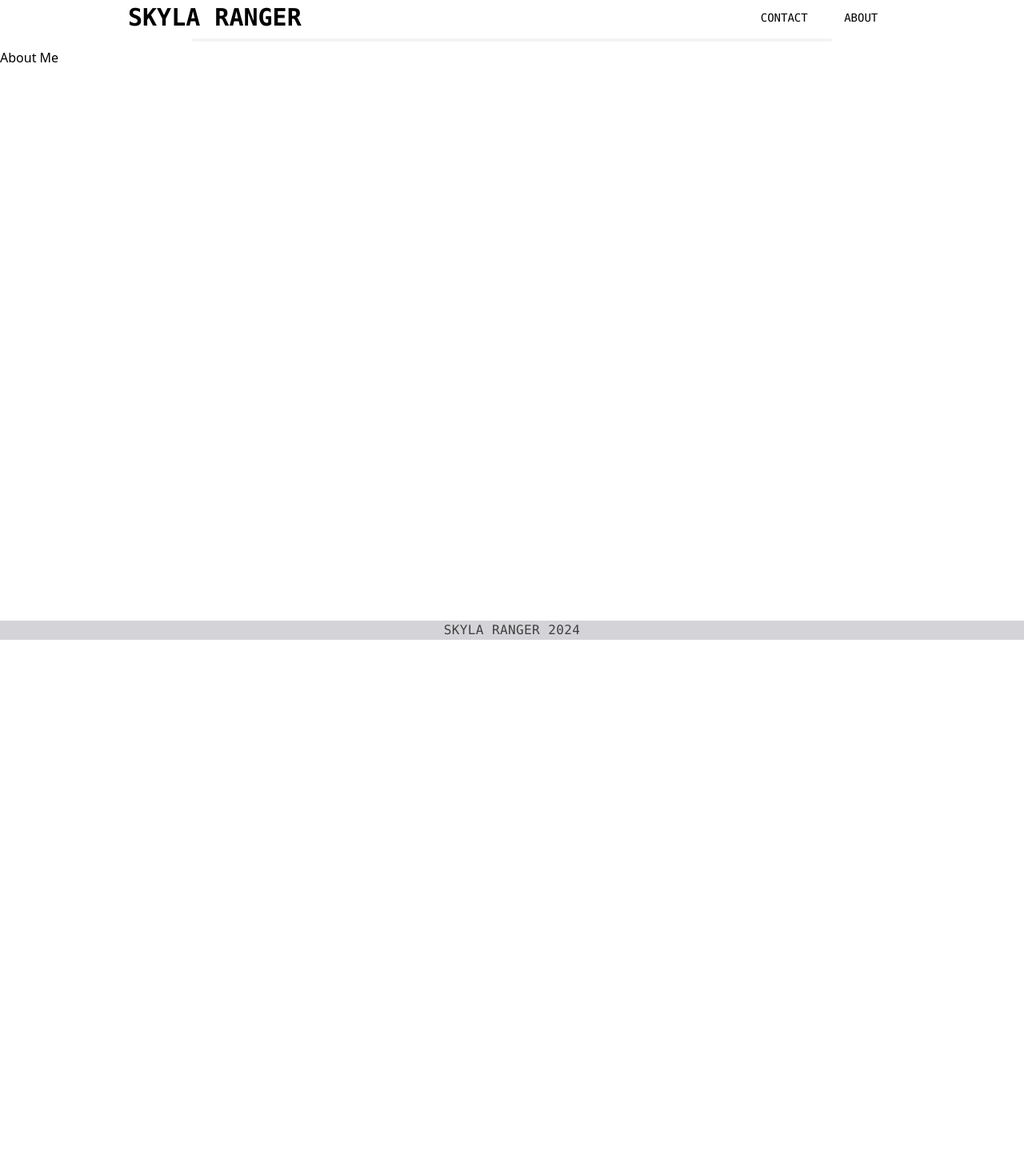
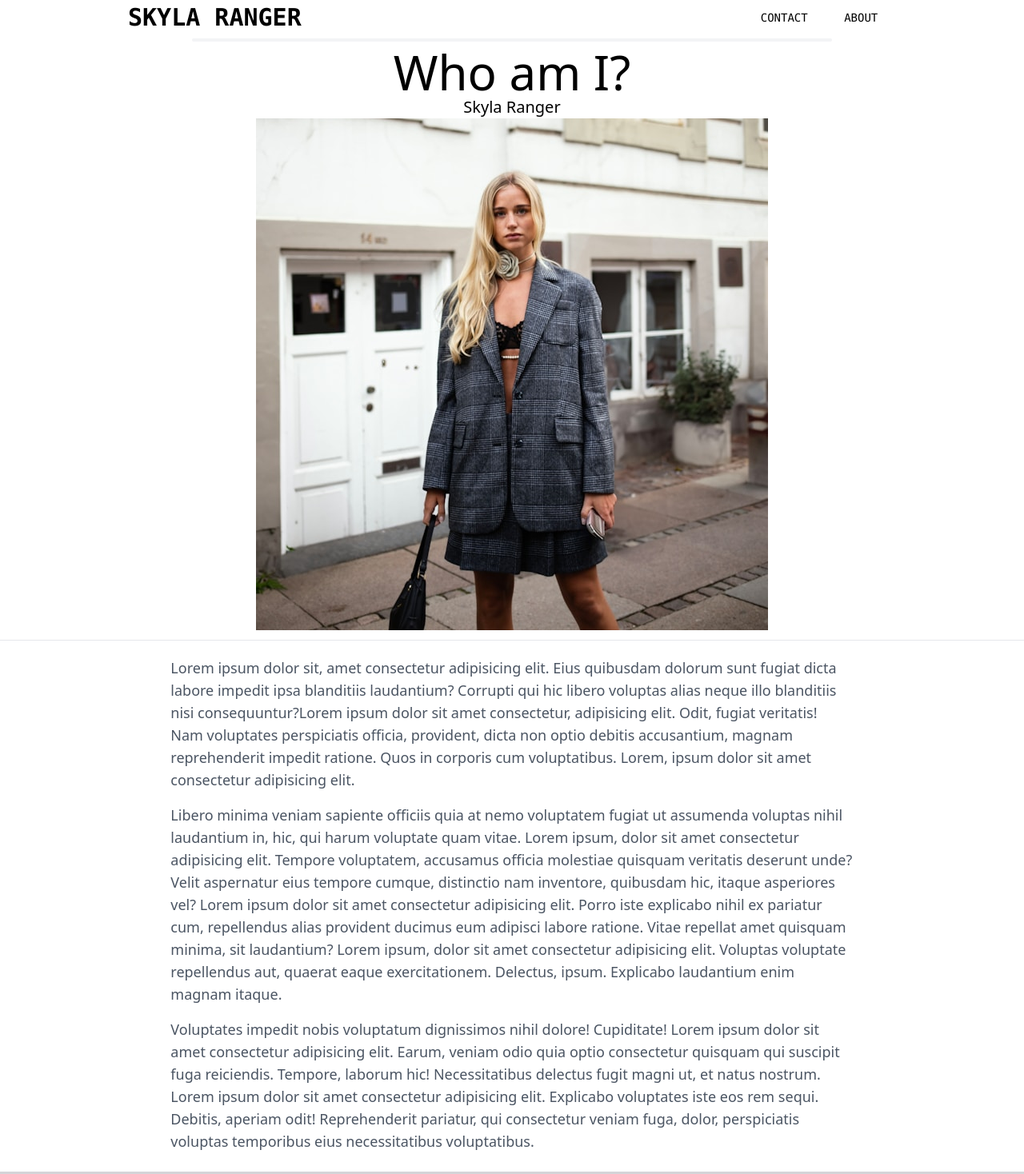
Before and after one commit to Migue28/photographer-portafolio, a React (Vite) app: page /about in a window 1280 px wide. Shown: the top 1468 px of the page at 80% size. Before the commit the page ends 800 px from the top, so only its background shows below. Built offline with nearby package versions, Linux system fonts and the light colour scheme; no server answers.

Commit message:
Add info about

```diff
--- a/src/pages/About.tsx
+++ b/src/pages/About.tsx
@@ -1,5 +1,48 @@
+import { woman } from '@src/assets/images'
+
 const About = () => {
-  return <h1>About Me</h1>
+  const owner = woman
+
+  return (
+    <div className='flex justify-center items-center flex-col'>
+      <header>
+        <h1 className='text-6xl flex justify-center items-center'>Who am I?</h1>
+        <h2 className='flex justify-center items-center text-xl'>Skyla Ranger</h2>
+        <img className='object-cover aspect-square w-fit' src={owner} alt='Skyla Ranger photo' />
+      </header>
+      <hr className='m-3 bg-slate-600 w-full' />
+      <section className='flex flex-col justify-center items-center w-2/3 text-lg text-gray-600'>
+        <p className='my-2'>
+          Lorem ipsum dolor sit, amet consectetur adipisicing elit. Eius quibusdam dolorum sunt
+          fugiat dicta labore impedit ipsa blanditiis laudantium? Corrupti qui hic libero voluptas
+          alias neque illo blanditiis nisi consequuntur?Lorem ipsum dolor sit amet consectetur,
+          adipisicing elit. Odit, fugiat veritatis! Nam voluptates perspiciatis officia, provident,
+          dicta non optio debitis accusantium, magnam reprehenderit impedit ratione. Quos in
+          corporis cum voluptatibus. Lorem, ipsum dolor sit amet consectetur adipisicing elit.
+        </p>
+        <p className='my-2'>
+          Libero minima veniam sapiente officiis quia at nemo voluptatem fugiat ut assumenda
+          voluptas nihil laudantium in, hic, qui harum voluptate quam vitae. Lorem ipsum, dolor sit
+          amet consectetur adipisicing elit. Tempore voluptatem, accusamus officia molestiae
+          quisquam veritatis deserunt unde? Velit aspernatur eius tempore cumque, distinctio nam
+          inventore, quibusdam hic, itaque asperiores vel? Lorem ipsum dolor sit amet consectetur
+          adipisicing elit. Porro iste explicabo nihil ex pariatur cum, repellendus alias provident
+          ducimus eum adipisci labore ratione. Vitae repellat amet quisquam minima, sit laudantium?
+          Lorem ipsum, dolor sit amet consectetur adipisicing elit. Voluptas voluptate repellendus
+          aut, quaerat eaque exercitationem. Delectus, ipsum. Explicabo laudantium enim magnam
+          itaque.
+        </p>
+        <p className='my-2'>
+          Voluptates impedit nobis voluptatum dignissimos nihil dolore! Cupiditate! Lorem ipsum
+          dolor sit amet consectetur adipisicing elit. Earum, veniam odio quia optio consectetur
+          quisquam qui suscipit fuga reiciendis. Tempore, laborum hic! Necessitatibus delectus fugit
+          magni ut, et natus nostrum. Lorem ipsum dolor sit amet consectetur adipisicing elit.
+          Explicabo voluptates iste eos rem sequi. Debitis, aperiam odit! Reprehenderit pariatur,
+          qui consectetur veniam fuga, dolor, perspiciatis voluptas temporibus eius necessitatibus
+          voluptatibus.
+        </p>
+      </section>
+    </div>
+  )
 }
-
 export default About
```
